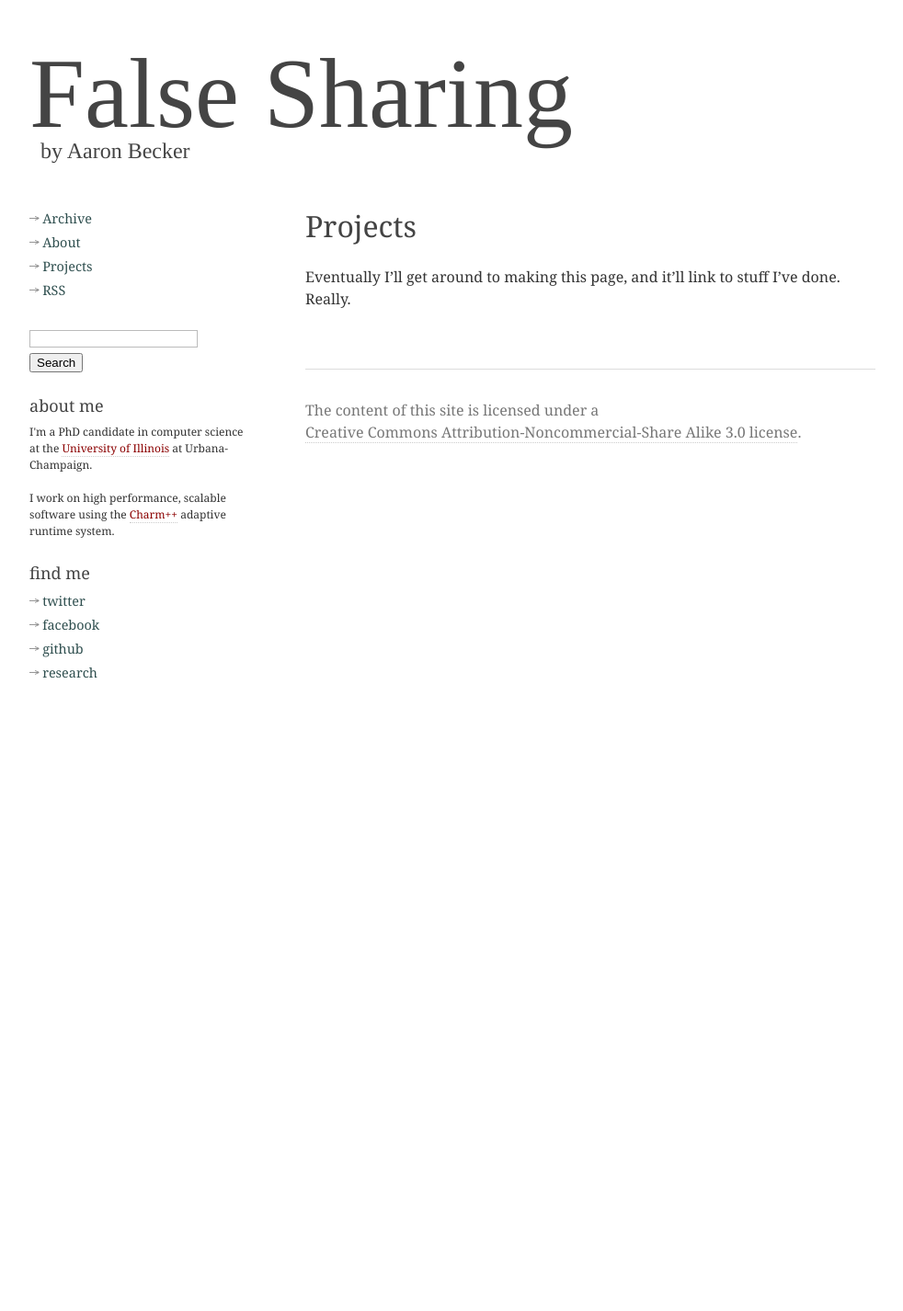
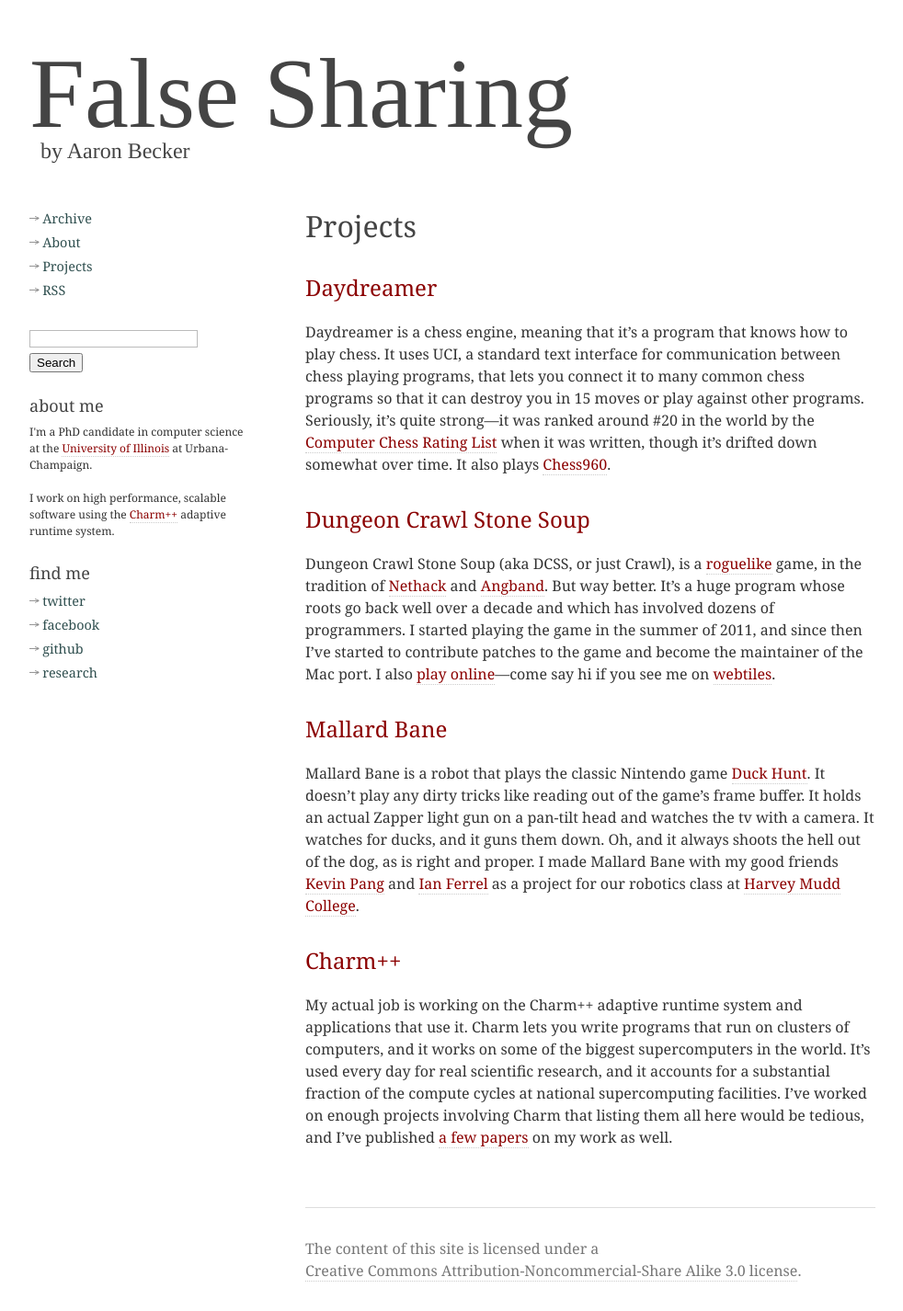
Before and after one commit to AaronBecker/aaronbecker.github.com, a Jekyll site: the page built from projects.markdown, in a window 1280 px wide. Shown: the whole page at 92% size, without its empty margins (16-998 px from the left). Built offline with Jekyll 4.4.1, drawn with Linux system fonts in a browser that asks for light colours; Markdown is read by kramdown in place of the engine named in the settings; before the commit the page ends 900 px from its top, so only the background shows below that.

Commit message:
Add projects page

```diff
--- a/projects.markdown
+++ b/projects.markdown
@@ -4,5 +4,52 @@
 permalink: /projects/
 ---
 
-Eventually I'll get around to making this page, and it'll link to stuff
-I've done. Really.
+### [Daydreamer][]
+Daydreamer is a chess engine, meaning that it's a
+program that knows how to play chess. It uses UCI, a standard text
+interface for communication between chess playing programs, that lets
+you connect it to many common chess programs so that it can destroy you
+in 15 moves or play against other programs. Seriously, it's quite
+strong&mdash;it was ranked around #20 in the world by the [Computer Chess
+Rating List][ccrl] when it was written, though it's drifted down
+somewhat over time. It also plays [Chess960][].
+
+### [Dungeon Crawl Stone Soup][dcss]
+Dungeon Crawl Stone Soup (aka DCSS, or just Crawl), is a [roguelike][]
+game, in the tradition of [Nethack](http://www.nethack.org/) and
+[Angband](http://rephial.org/). But way better. It's a huge program
+whose roots go back well over a decade and which has involved dozens of
+programmers. I started playing the game in the summer of 2011, and since
+then I've started to contribute patches to the game and become the
+maintainer of the Mac port. I also [play online][cao]&mdash;come say hi if
+you see me on [webtiles](http://tiles.crawl.develz.org).
+
+### [Mallard Bane][]
+Mallard Bane is a robot that plays the classic Nintendo game [Duck Hunt][].
+It doesn't play any dirty tricks like reading out of the game's frame
+buffer. It holds an actual Zapper light gun on a pan-tilt head and watches
+the tv with a camera. It watches for ducks, and it guns them down. Oh, and it
+always shoots the hell out of the dog, as is right and proper. I made Mallard
+Bane with my good friends [Kevin Pang](http://twitter.com/kevinpang) and
+[Ian Ferrel](http://twitter.com/ianferrel) as a project for our
+robotics class at [Harvey Mudd College](http://www.hmc.edu/).
+
+### [Charm++][charm]
+My actual job is working on the Charm++ adaptive runtime system and applications
+that use it. Charm lets you write programs that run on clusters of computers,
+and it works on some of the biggest supercomputers in the world. It's used every
+day for real scientific research, and it accounts for a substantial fraction of
+the compute cycles at national supercomputing facilities. I've worked on enough
+projects involving Charm that listing them all here would be tedious, and I've
+published [a few papers][pubs] on my work as well.
+
+[Daydreamer]: https://github.com/AaronBecker/daydreamer
+[ccrl]: http://computerchess.org.uk/ccrl/4040/
+[Chess960]: http://en.wikipedia.org/wiki/Chess960
+[dcss]: http://crawl.develz.org/
+[roguelike]: http://en.wikipedia.org/wiki/Roguelike
+[cao]: http://crawl.akrasiac.org/scoring/players/greatzebu.html
+[charm]: http://charm.cs.illinois.edu
+[pubs]: http://charm.cs.illinois.edu/people/aaronbecker
+[Mallard Bane]: http://www.cs.hmc.edu/~dodds/projects/RobS04/DuckHunt/index.html
+[Duck Hunt]: http://en.wikipedia.org/wiki/Duck_Hunt
```
